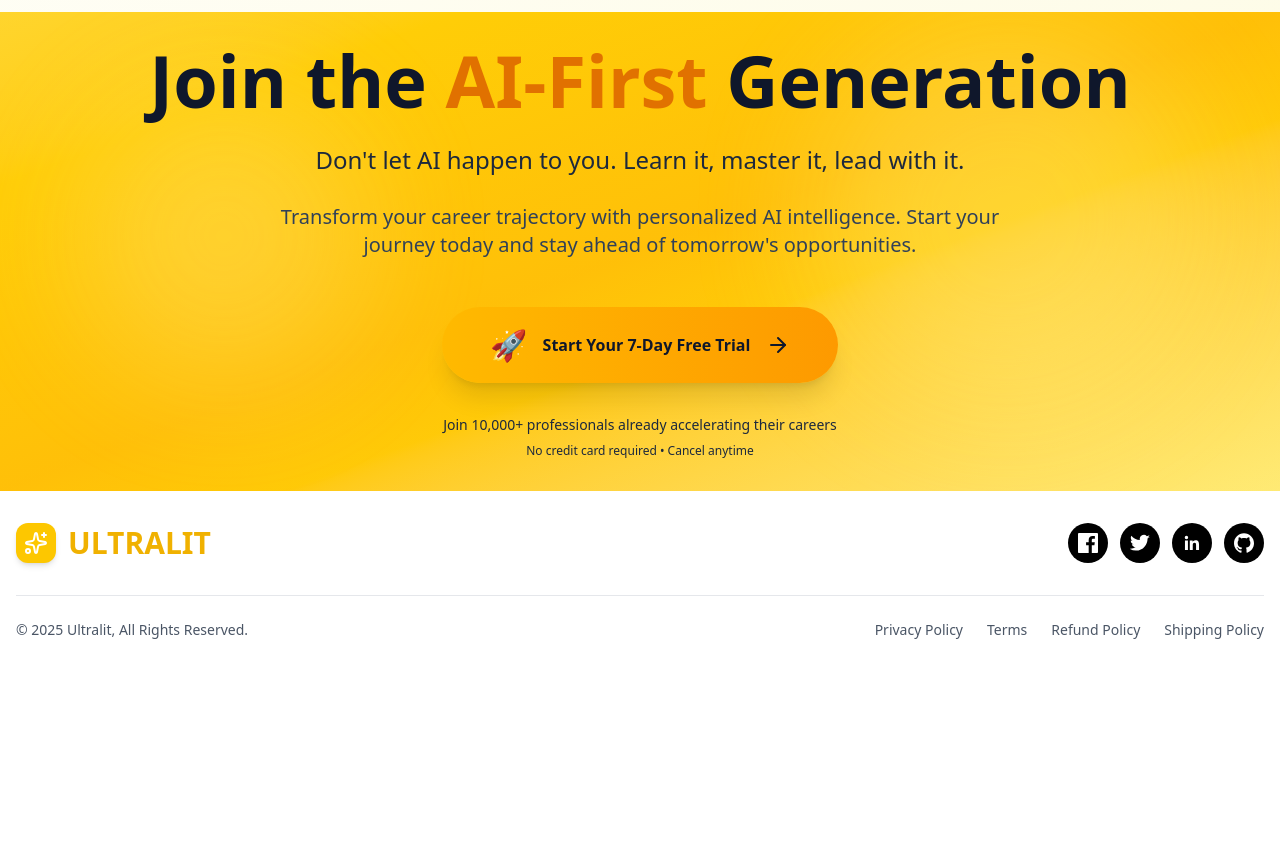
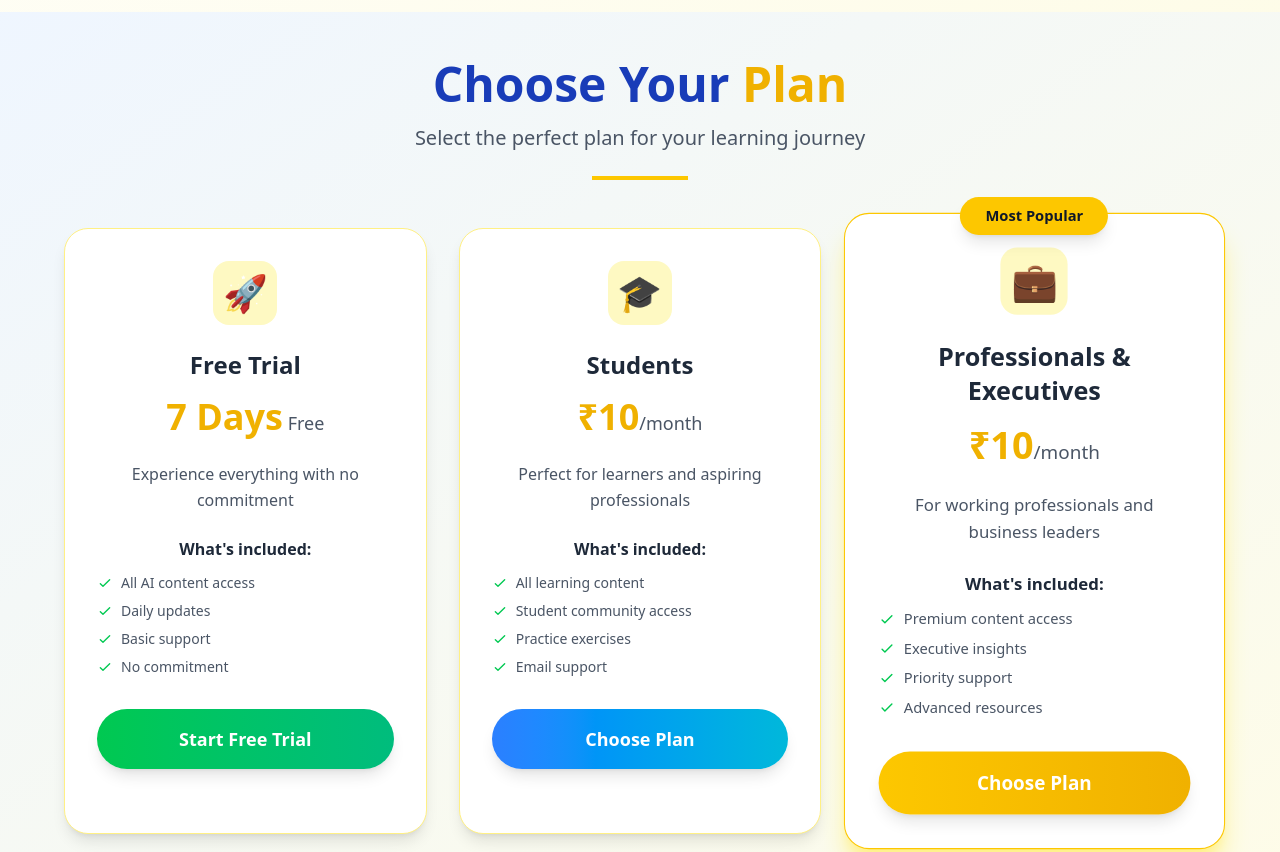
Before and after one commit to remote-cto/ultralit, a Next.js app: page / in a window 1280 px wide. Shown: the part 4100-4952 px from the top of the page. Before the commit the page ends 4772 px from the top, so only its background shows below. Built offline with nearby package versions, Linux system fonts and the light colour scheme.

Commit message:
fix the workflow

```diff
--- a/app/api/get-user-preferences/route.ts
+++ b/app/api/get-user-preferences/route.ts
@@ -1,3 +1,5 @@
+//app/api/get-user-preferences
+
 import { NextRequest, NextResponse } from "next/server";
 import pool from "../../../utils/database";
 
--- a/app/components/PricingSection.tsx
+++ b/app/components/PricingSection.tsx
@@ -1,153 +1,153 @@
-// "use client"
-// import React from 'react';
-// import { useRouter } from 'next/navigation';
-// import { useAuth } from '../contexts/AuthContext';
+"use client"
+import React from 'react';
+import { useRouter } from 'next/navigation';
+import { useAuth } from '../contexts/AuthContext';
 
-// const PricingSection = () => {
-//   const { isAuthenticated } = useAuth();
-//   const router = useRouter();
+const PricingSection = () => {
+  const { isAuthenticated } = useAuth();
+  const router = useRouter();
 
-//   const plans = [
-//     {
-//       name: "Free Trial",
-//       price: "7 Days",
-//       amount: 0,
-//       period: " Free",
-//       description: "Experience everything with no commitment",
-//       icon: "🚀",
-//       features: [
-//         "All AI content access",
-//         "Daily updates",
-//         "Basic support",
-//         "No commitment"
-//       ],
-//       buttonColor: "from-green-500 to-emerald-500",
-//       popular: false
-//     },
-//     {
-//       name: "Students",
-//       price: "₹10",
-//       amount: 10,
-//       period: "/month",
-//       description: "Perfect for learners and aspiring professionals",
-//       icon: "🎓",
-//       features: [
-//         "All learning content",
-//         "Student community access",
-//         "Practice exercises",
-//         "Email support"
-//       ],
-//       buttonColor: "from-blue-500 to-cyan-500",
-//       popular: false
-//     },
-//     {
-//       name: "Professionals & Executives",
-//       price: "₹10",
-//       amount: 10,
-//       period: "/month",
-//       description: "For working professionals and business leaders",
-//       icon: "💼",
-//       features: [
-//         "Premium content access",
-//         "Executive insights",
-//         "Priority support",
-//         "Advanced resources"
-//       ],
-//       buttonColor: "from-yellow-400 to-yellow-500",
-//       popular: true
-//     }
-//   ];
+  const plans = [
+    {
+      name: "Free Trial",
+      price: "7 Days",
+      amount: 0,
+      period: " Free",
+      description: "Experience everything with no commitment",
+      icon: "🚀",
+      features: [
+        "All AI content access",
+        "Daily updates",
+        "Basic support",
+        "No commitment"
+      ],
+      buttonColor: "from-green-500 to-emerald-500",
+      popular: false
+    },
+    {
+      name: "Students",
+      price: "₹10",
+      amount: 10,
+      period: "/month",
+      description: "Perfect for learners and aspiring professionals",
+      icon: "🎓",
+      features: [
+        "All learning content",
+        "Student community access",
+        "Practice exercises",
+        "Email support"
+      ],
+      buttonColor: "from-blue-500 to-cyan-500",
+      popular: false
+    },
+    {
+      name: "Professionals & Executives",
+      price: "₹10",
+      amount: 10,
+      period: "/month",
+      description: "For working professionals and business leaders",
+      icon: "💼",
+      features: [
+        "Premium content access",
+        "Executive insights",
+        "Priority support",
+        "Advanced resources"
+      ],
+      buttonColor: "from-yellow-400 to-yellow-500",
+      popular: true
+    }
+  ];
 
-//   const handlePlanSelection = (plan: any) => {
-//     // Check if user is authenticated
-//     if (!isAuthenticated) {
-//       // Redirect to login page
-//       router.push('/auth');
-//       return;
-//     }
+  const handlePlanSelection = (plan: any) => {
+    // Check if user is authenticated
+    if (!isAuthenticated) {
+      // Redirect to login page
+      router.push('/auth');
+      return;
+    }
 
-//     // If authenticated, you can add future functionality here
-//     console.log('User is authenticated, selected plan:', plan.name);
-//   };
+    // If authenticated, you can add future functionality here
+    console.log('User is authenticated, selected plan:', plan.name);
+  };
 
 
 
-//   return (
-//     <div className="min-h-screen bg-gradient-to-br from-blue-50 to-yellow-50 py-12 px-4">
-//       <div className="max-w-6xl mx-auto">
-//         {/* Header */}
-//         <div className="text-center mb-12">
-//           <h1 className="text-4xl md:text-5xl font-bold text-blue-800 mb-4">
-//             Choose Your <span className="text-yellow-500">Plan</span>
-//           </h1>
-//           <p className="text-xl text-gray-600 mb-6">Select the perfect plan for your learning journey</p>
-//           <div className="w-24 h-1 bg-yellow-400 mx-auto mb-8"></div>
-//         </div>
+  return (
+    <div className="min-h-screen bg-gradient-to-br from-blue-50 to-yellow-50 py-12 px-4">
+      <div className="max-w-6xl mx-auto">
+        {/* Header */}
+        <div className="text-center mb-12">
+          <h1 className="text-4xl md:text-5xl font-bold text-blue-800 mb-4">
+            Choose Your <span className="text-yellow-500">Plan</span>
+          </h1>
+          <p className="text-xl text-gray-600 mb-6">Select the perfect plan for your learning journey</p>
+          <div className="w-24 h-1 bg-yellow-400 mx-auto mb-8"></div>
+        </div>
 
-//         {/* Pricing Cards */}
-//         <div className="grid md:grid-cols-3 gap-8">
-//           {plans.map((plan, index) => (
-//             <div
-//               key={index}
-//               className={`relative bg-white rounded-3xl p-8 border transition-all duration-500 hover:scale-105 ${
-//                 plan.popular
-//                   ? "border-yellow-400 shadow-xl shadow-yellow-200 scale-105"
-//                   : "border-yellow-200 shadow-lg"
-//               }`}
-//             >
-//               {plan.popular && (
-//                 <div className="absolute -top-4 left-1/2 transform -translate-x-1/2 bg-yellow-400 text-gray-900 px-6 py-2 rounded-full text-sm font-bold shadow-lg">
-//                   Most Popular
-//                 </div>
-//               )}
+        {/* Pricing Cards */}
+        <div className="grid md:grid-cols-3 gap-8">
+          {plans.map((plan, index) => (
+            <div
+              key={index}
+              className={`relative bg-white rounded-3xl p-8 border transition-all duration-500 hover:scale-105 ${
+                plan.popular
+                  ? "border-yellow-400 shadow-xl shadow-yellow-200 scale-105"
+                  : "border-yellow-200 shadow-lg"
+              }`}
+            >
+              {plan.popular && (
+                <div className="absolute -top-4 left-1/2 transform -translate-x-1/2 bg-yellow-400 text-gray-900 px-6 py-2 rounded-full text-sm font-bold shadow-lg">
+                  Most Popular
+                </div>
+              )}
 
-//               <div className="text-center">
-//                 <div className="w-16 h-16 mx-auto mb-6 flex items-center justify-center bg-yellow-100 rounded-2xl text-4xl">
-//                   {plan.icon}
-//                 </div>
-//                 <h3 className="text-2xl font-bold text-gray-800 mb-4">
-//                   {plan.name}
-//                 </h3>
-//                 <div className="mb-6">
-//                   <span className="text-4xl font-bold text-yellow-500">
-//                     {plan.price}
-//                   </span>
-//                   <span className="text-lg text-gray-600">{plan.period}</span>
-//                 </div>
-//                 <p className="text-gray-600 mb-6 leading-relaxed">
-//                   {plan.description}
-//                 </p>
+              <div className="text-center">
+                <div className="w-16 h-16 mx-auto mb-6 flex items-center justify-center bg-yellow-100 rounded-2xl text-4xl">
+                  {plan.icon}
+                </div>
+                <h3 className="text-2xl font-bold text-gray-800 mb-4">
+                  {plan.name}
+                </h3>
+                <div className="mb-6">
+                  <span className="text-4xl font-bold text-yellow-500">
+                    {plan.price}
+                  </span>
+                  <span className="text-lg text-gray-600">{plan.period}</span>
+                </div>
+                <p className="text-gray-600 mb-6 leading-relaxed">
+                  {plan.description}
+                </p>
 
-//                 {/* Features */}
-//                 <div className="mb-8 text-left">
-//                   <h4 className="font-semibold text-gray-800 mb-3 text-center">What's included:</h4>
-//                   <ul className="space-y-2">
-//                     {plan.features.map((feature, idx) => (
-//                       <li key={idx} className="flex items-center text-sm text-gray-600">
-//                         <svg className="w-4 h-4 text-green-500 mr-2 flex-shrink-0" fill="none" stroke="currentColor" viewBox="0 0 24 24">
-//                           <path strokeLinecap="round" strokeLinejoin="round" strokeWidth={2} d="M5 13l4 4L19 7" />
-//                         </svg>
-//                         {feature}
-//                       </li>
-//                     ))}
-//                   </ul>
-//                 </div>
+                {/* Features */}
+                <div className="mb-8 text-left">
+                  <h4 className="font-semibold text-gray-800 mb-3 text-center">What's included:</h4>
+                  <ul className="space-y-2">
+                    {plan.features.map((feature, idx) => (
+                      <li key={idx} className="flex items-center text-sm text-gray-600">
+                        <svg className="w-4 h-4 text-green-500 mr-2 flex-shrink-0" fill="none" stroke="currentColor" viewBox="0 0 24 24">
+                          <path strokeLinecap="round" strokeLinejoin="round" strokeWidth={2} d="M5 13l4 4L19 7" />
+                        </svg>
+                        {feature}
+                      </li>
+                    ))}
+                  </ul>
+                </div>
 
-//                 <button
-//                   onClick={() => handlePlanSelection(plan)}
-//                   className={`w-full bg-gradient-to-r ${plan.buttonColor} text-white py-4 rounded-full font-bold text-lg transition-all duration-300 hover:shadow-xl hover:scale-105 shadow-lg`}
-//                 >
-//                   {plan.name === "Free Trial" ? "Start Free Trial" : "Choose Plan"}
-//                 </button>
-//               </div>
-//             </div>
-//           ))}
-//         </div>
+                <button
+                  onClick={() => handlePlanSelection(plan)}
+                  className={`w-full bg-gradient-to-r ${plan.buttonColor} text-white py-4 rounded-full font-bold text-lg transition-all duration-300 hover:shadow-xl hover:scale-105 shadow-lg`}
+                >
+                  {plan.name === "Free Trial" ? "Start Free Trial" : "Choose Plan"}
+                </button>
+              </div>
+            </div>
+          ))}
+        </div>
 
 
-//       </div>
-//     </div>
-//   );
-// };
+      </div>
+    </div>
+  );
+};
 
-// export default PricingSection;
+export default PricingSection;
--- a/app/page.tsx
+++ b/app/page.tsx
@@ -4,7 +4,7 @@ import Header from "./components/Header";
 import HeroSection from "./components/HeroSection";
 
 import HowItWorksSection from "./components/HowItWorksSection";
-// import PricingSection from "./components/PricingSection";
+import PricingSection from "./components/PricingSection";
 import WhatYouGetSection from "./components/WhatYouGetSection";
 import WhyItWorksSection from "./components/WhyItWorksSection";
 import RoleSpecificSection from './components/RoleSpecificSection';
@@ -23,7 +23,7 @@ export default function Home() {
       <RoleSpecificSection />
       <WhatYouGetSection />
       <WhyItWorksSection />
-      {/* <PricingSection /> */}
+      <PricingSection />
       <CTASection />
       <Footer />
 
```
Also changed, not shown: app/api/check-user-status/route.ts (added, +47 -0 lines), app/components/AuthForm.tsx (+23 -6 lines), app/components/Header.tsx (+44 -54 lines), app/dashboard/page.tsx (+107 -12 lines).
